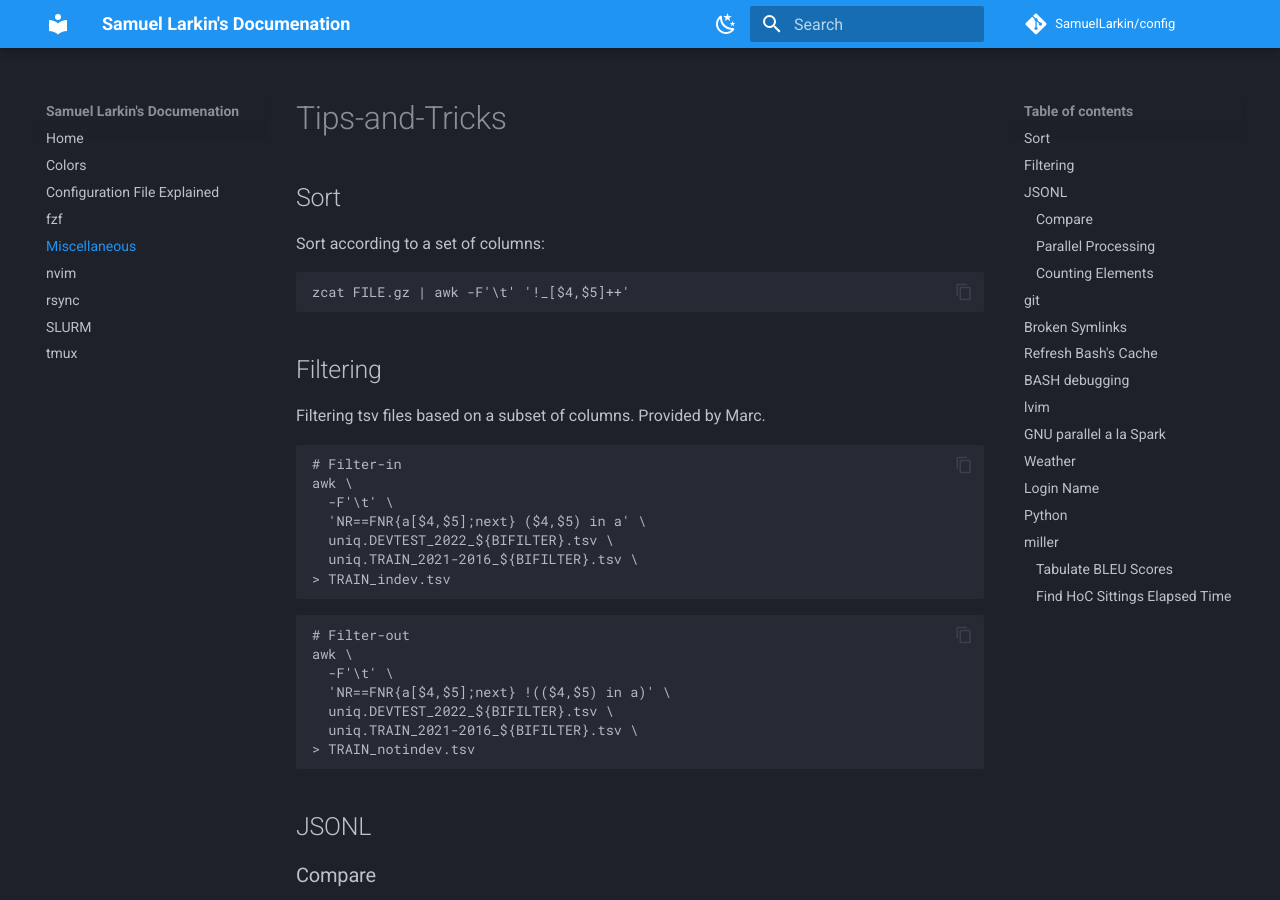
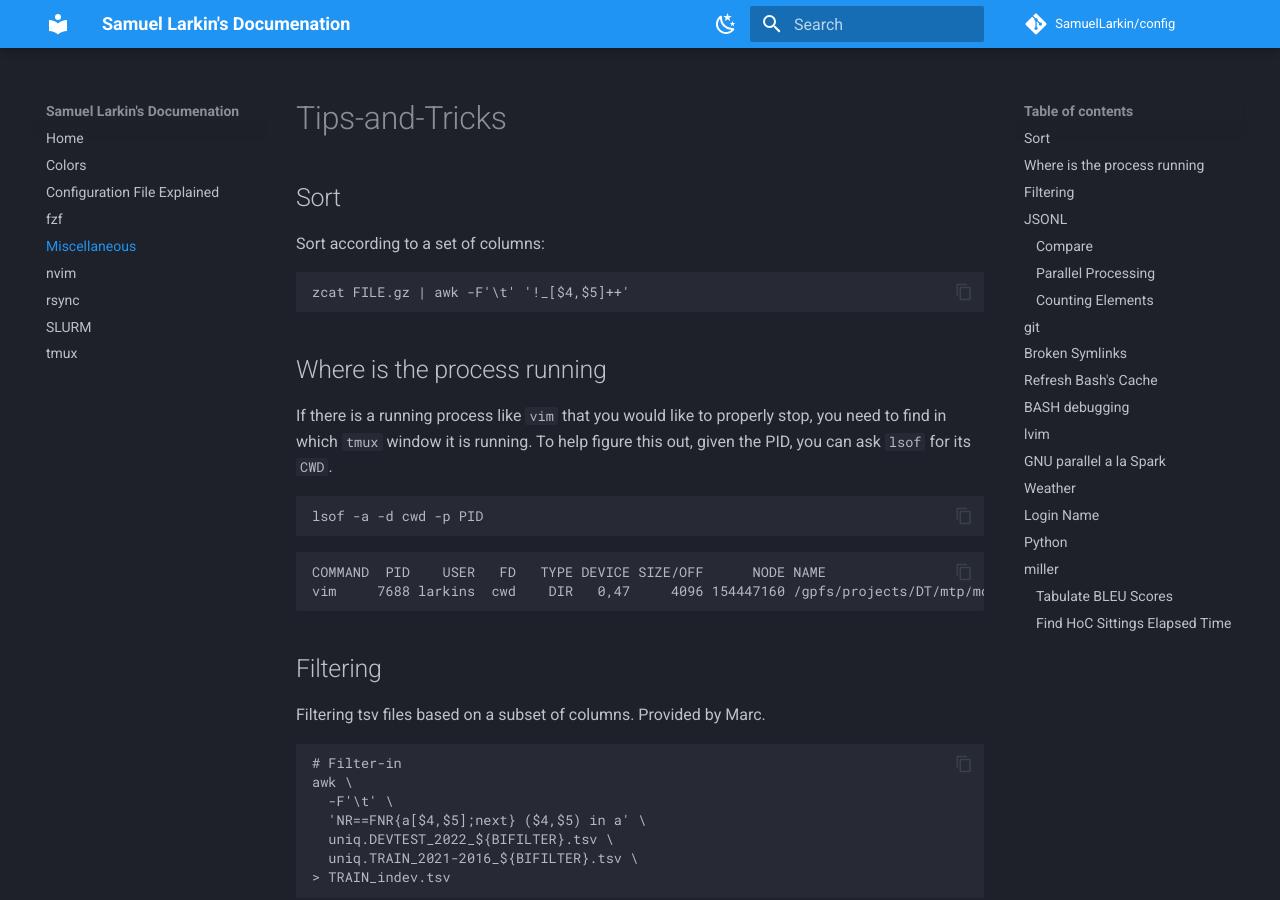
Before and after one commit to SamuelLarkin/config, an MkDocs documentation site: the page built from docs/doc.md, in a window 1280 px wide and 900 px high. Built offline with MkDocs 1.6.1 and Material for MkDocs 9.7.7, drawn with Linux system fonts in a browser that asks for light colours; comment, search, counter and statistics services are not loaded; the version menu is left out.

Commit message:
doc: where is the process running

````diff
--- a/docs/doc.md
+++ b/docs/doc.md
@@ -4,6 +4,20 @@
 Sort according to a set of columns:
 ```sh
 zcat FILE.gz | awk -F'\t' '!_[$4,$5]++'
+```
+
+
+## Where is the process running
+
+If there is a running process like `vim` that you would like to properly stop, you need to find in which `tmux` window it is running.
+To help figure this out, given the PID, you can ask `lsof` for its `CWD`.
+
+```sh
+lsof -a -d cwd -p PID
+```
+```
+COMMAND  PID    USER   FD   TYPE DEVICE SIZE/OFF      NODE NAME
+vim     7688 larkins  cwd    DIR   0,47     4096 154447160 /gpfs/projects/DT/mtp/models/HoC-Senate/corpora/spm/v2
 ```
 
 ## Filtering
````
